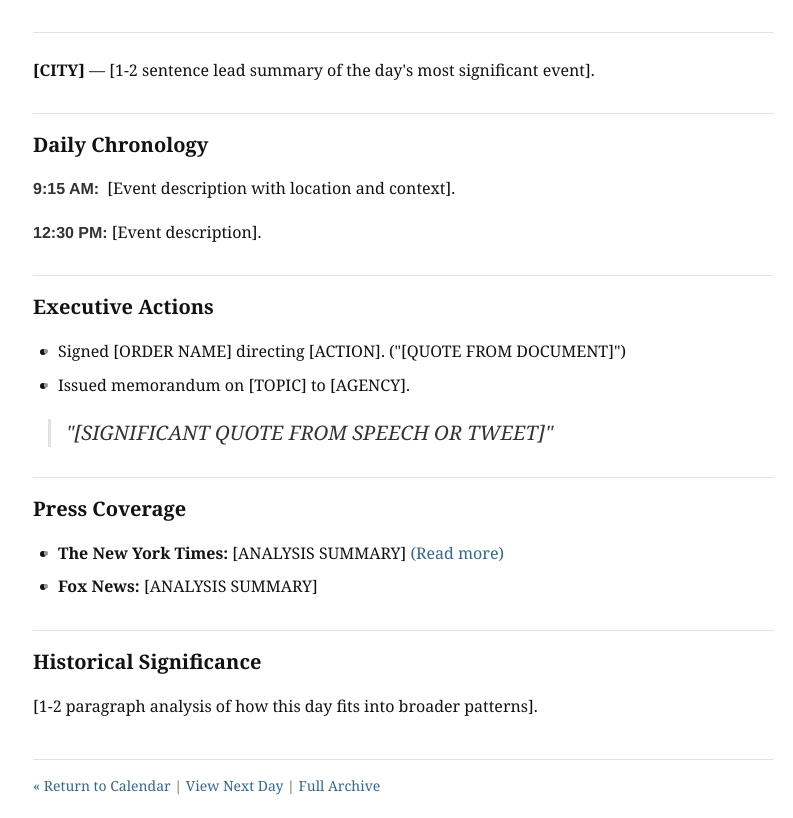
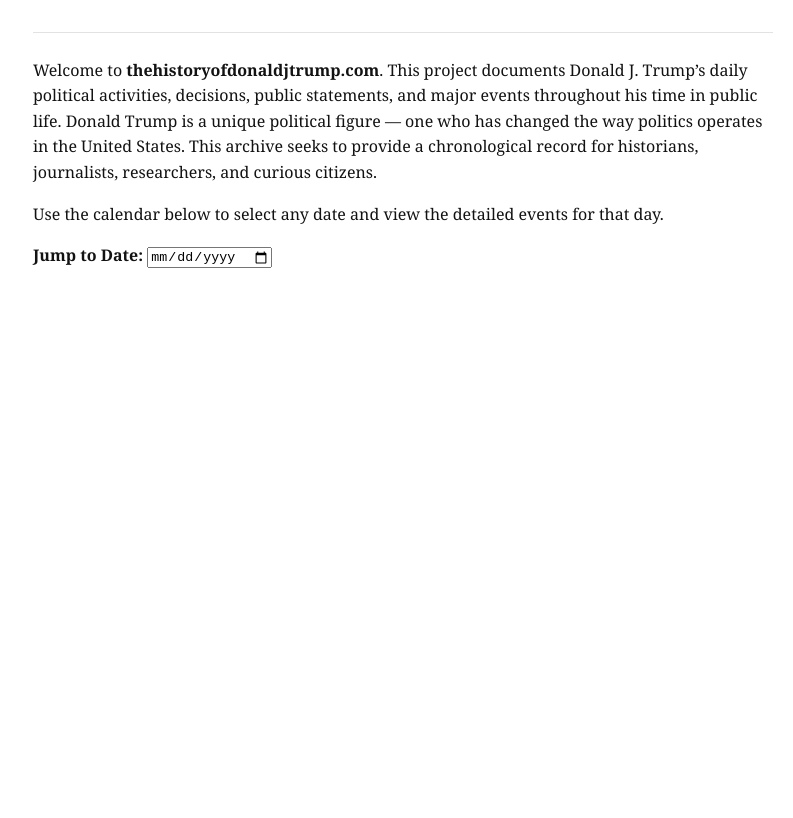
Before and after one commit to historyofdonaldjtrump/thehistoryofdonaldjtrump.com, a plain HTML site: page index.html in a window 1280 px wide. Shown: the part 152-970 px from the top of the page, without its empty margins (237-1030 px from the left). After the commit the page ends 800 px from the top, so only its background shows below. Drawn offline with Linux system fonts and the light colour scheme.

Commit message:
index.html

```diff
--- a/index.html
+++ b/index.html
@@ -1,11 +1,10 @@
 <!DOCTYPE html>
 <html lang="en">
 <head>
-    <meta charset="UTF-8">
-    <meta name="viewport" content="width=device-width, initial-scale=1.0">
-    <title>Trump Archive: [MONTH DAY, YEAR]</title>
-    <style>
-        /* === NYT-INSPIRED STYLES === */
+  <meta charset="UTF-8">
+  <meta name="viewport" content="width=device-width, initial-scale=1.0">
+  <title>The History of Donald J. Trump</title>
+  <style>
         body {
             font-family: 'Georgia', serif;
             background: #fff;
@@ -40,51 +39,6 @@
             color: #444;
             margin-bottom: 20px;
         }
-        h2 {
-            font-size: 20px;
-            border-top: 1px solid #e2e2e2;
-            padding-top: 15px;
-            margin: 30px 0 15px 0;
-        }
-        .event {
-            margin-bottom: 18px;
-        }
-        .time {
-            font-family: 'Helvetica', sans-serif;
-            font-weight: bold;
-            color: #333;
-            display: inline-block;
-            min-width: 70px;
-        }
-        ul {
-            padding-left: 25px;
-        }
-        li {
-            margin-bottom: 8px;
-            position: relative;
-        }
-        li:before {
-            content: "•";
-            position: absolute;
-            left: -15px;
-            color: #999;
-        }
-        .pullquote {
-            font-size: 20px;
-            line-height: 1.4;
-            color: #333;
-            border-left: 3px solid #e2e2e2;
-            padding-left: 15px;
-            margin: 20px 0 20px 15px;
-            font-style: italic;
-        }
-        .footer {
-            border-top: 1px solid #e2e2e2;
-            margin-top: 40px;
-            padding-top: 15px;
-            font-size: 14px;
-            color: #666;
-        }
         a {
             color: #326891;
             text-decoration: none;
@@ -92,54 +46,39 @@
         a:hover {
             text-decoration: underline;
         }
-    </style>
+  </style>
 </head>
 <body>
     <div class="header">
-        <div class="date">[DAY OF WEEK], [MONTH] [DAY], [YEAR]</div>
-        <h1>Donald J. Trump's Day: [KEY EVENT]</h1>
-        <div class="dek">A chronological account of executive actions, public appearances, and notable developments</div>
+        <div class="date">Welcome</div>
+        <h1>The History of Donald J. Trump</h1>
+        <div class="dek">Tracking the daily political history of one of the most unconventional figures in American politics.</div>
     </div>
 
-    <!-- LEAD SUMMARY -->
-    <p><strong>[CITY]</strong> — [1-2 sentence lead summary of the day's most significant event].</p>
+    <p>
+      Welcome to <strong>thehistoryofdonaldjtrump.com</strong>.
+      This project documents Donald J. Trump’s daily political activities, decisions, public statements, and major events throughout his time in public life.
+      Donald Trump is a unique political figure — one who has changed the way politics operates in the United States.
+      This archive seeks to provide a chronological record for historians, journalists, researchers, and curious citizens.
+    </p>
 
-    <!-- TIMELINE -->
-    <h2>Daily Chronology</h2>
-    <div class="event">
-        <span class="time">9:15 AM:</span> [Event description with location and context].
-    </div>
-    <div class="event">
-        <span class="time">12:30 PM:</span> [Event description].
+    <p>
+      Use the calendar below to select any date and view the detailed events for that day.
+    </p>
+
+    <!-- Date Picker for Jump to Date -->
+    <div style="margin-bottom: 20px;">
+      <label for="datePicker"><strong>Jump to Date:</strong></label>
+      <input type="date" id="datePicker">
     </div>
 
-    <!-- EXECUTIVE ACTIONS -->
-    <h2>Executive Actions</h2>
-    <ul>
-        <li>Signed [ORDER NAME] directing [ACTION]. ("[QUOTE FROM DOCUMENT]")</li>
-        <li>Issued memorandum on [TOPIC] to [AGENCY].</li>
-    </ul>
+    <script>
+    document.getElementById('datePicker').addEventListener('change', function() {
+        if (!this.value) return;
+        const [year, month, day] = this.value.split('-');
+        window.location.href = `/${year}/${month}/${day}/`;
+    });
+    </script>
 
-    <!-- NOTABLE QUOTES -->
-    <div class="pullquote">
-        "[SIGNIFICANT QUOTE FROM SPEECH OR TWEET]"
-    </div>
-
-    <!-- MEDIA ANALYSIS -->
-    <h2>Press Coverage</h2>
-    <ul>
-        <li><strong>The New York Times:</strong> [ANALYSIS SUMMARY] <a href="#">(Read more)</a></li>
-        <li><strong>Fox News:</strong> [ANALYSIS SUMMARY]</li>
-    </ul>
-
-    <!-- HISTORICAL CONTEXT -->
-    <h2>Historical Significance</h2>
-    <p>[1-2 paragraph analysis of how this day fits into broader patterns].</p>
-
-    <div class="footer">
-        <a href="index.html">« Return to Calendar</a> |
-        <a href="#">View Next Day</a> |
-        <a href="#">Full Archive</a>
-    </div>
 </body>
 </html>
```
